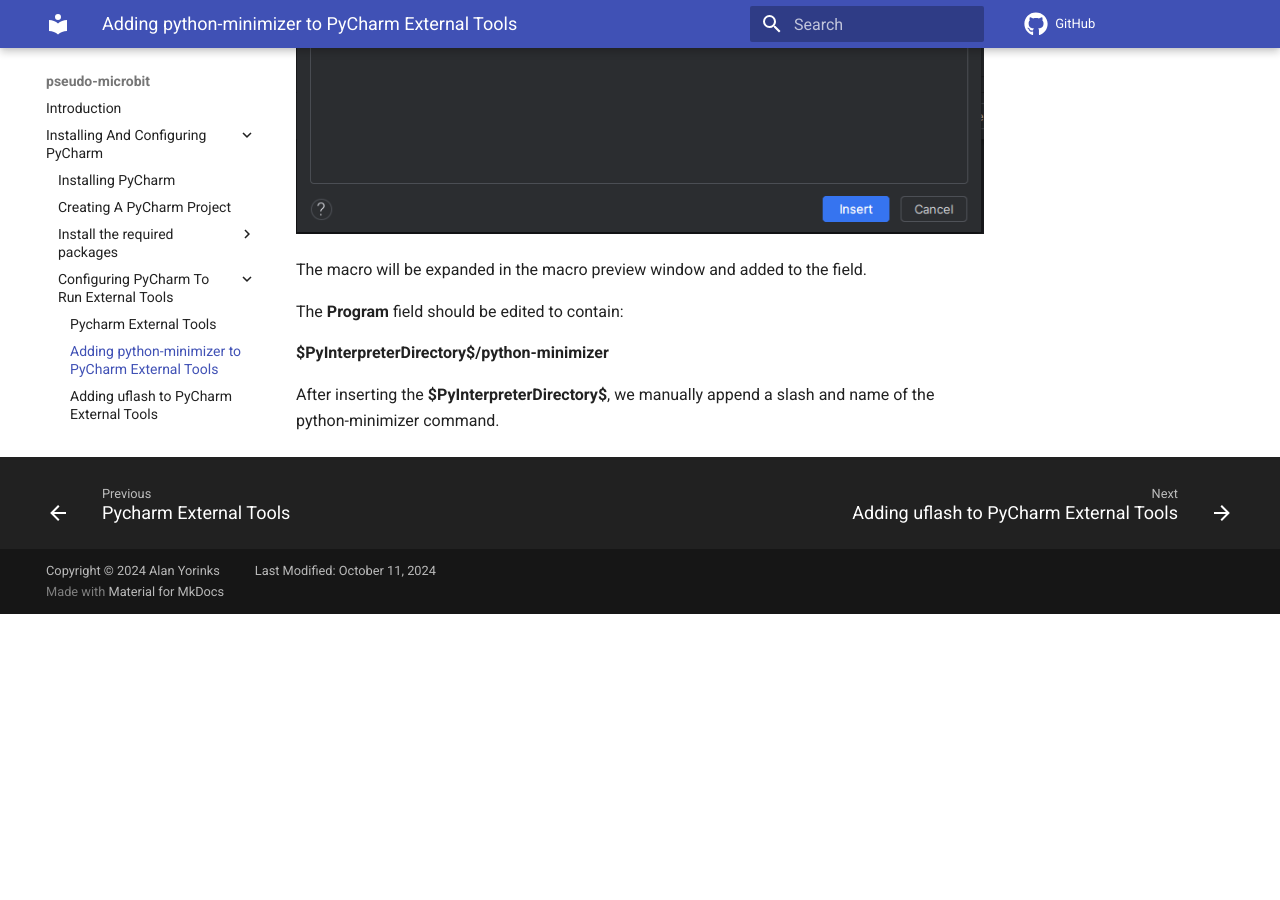
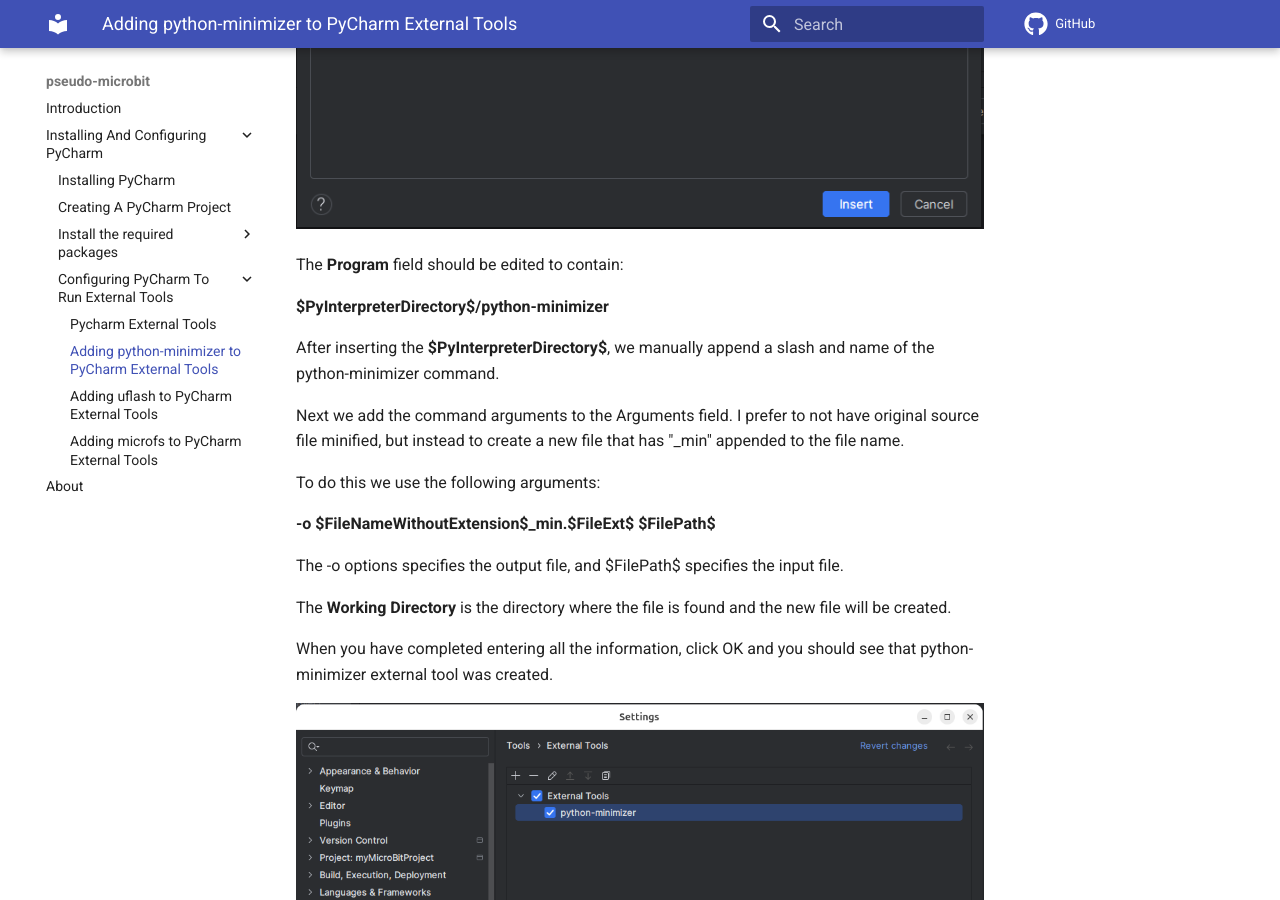
Before and after one commit to MrYsLab/pseudo-microbit, an MkDocs documentation site: the page built from docs/minimizer.md, in a window 1280 px wide and 900 px high, scrolled down 3334 px. Built offline with MkDocs 1.6.1 and Material for MkDocs 9.7.7, drawn with Linux system fonts in a browser that asks for light colours; comment, search, counter and statistics services are not loaded; before the commit the page ends 3948 px from its top, so only the background shows below that.

Commit message:
First commit for mkdocs branch

```diff
--- a/docs/minimizer.md
+++ b/docs/minimizer.md
@@ -37,7 +37,6 @@
 
 ![](./images/macros.png)
 
-The macro will be expanded in the macro preview window and added to the field.
 
 The **Program** field should be edited to contain:
 
@@ -45,3 +44,22 @@
 
 After inserting the **$PyInterpreterDirectory$**, we manually append a slash and
 name of the python-minimizer command.
+
+Next we add the command arguments to the Arguments field. I prefer to not have
+original source file minified, but instead to create a new file that has "_min"
+appended to the file name.
+
+To do this we use the following arguments:
+
+**-o $FileNameWithoutExtension$_min.$FileExt$ $FilePath$**
+
+The -o options specifies the output file, and $FilePath$ specifies the
+input file.
+
+The **Working Directory** is the directory where the file is found and the new file
+will be created.
+
+When you have completed entering all the information, click OK and you should see that
+python-minimizer external tool was created.
+
+![](./images/add_external_tool2.png)
```
Also changed, not shown: docs/uflash.md (+20 -0 lines), docs/images/add_external_tool2.png (added), docs/images/edit_tool1.png, docs/images/uflash.png (added), docs/images/uflash2.png (added).
